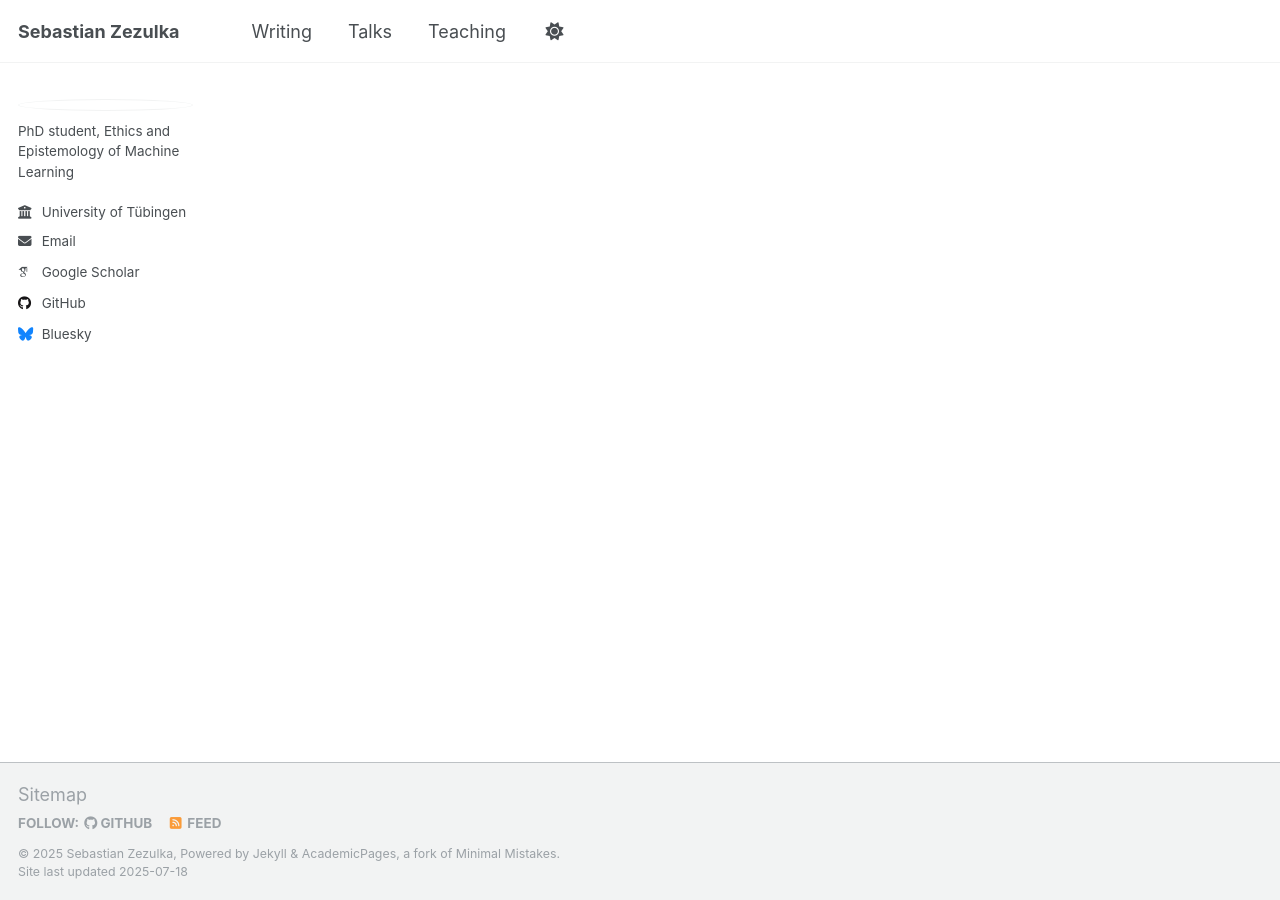
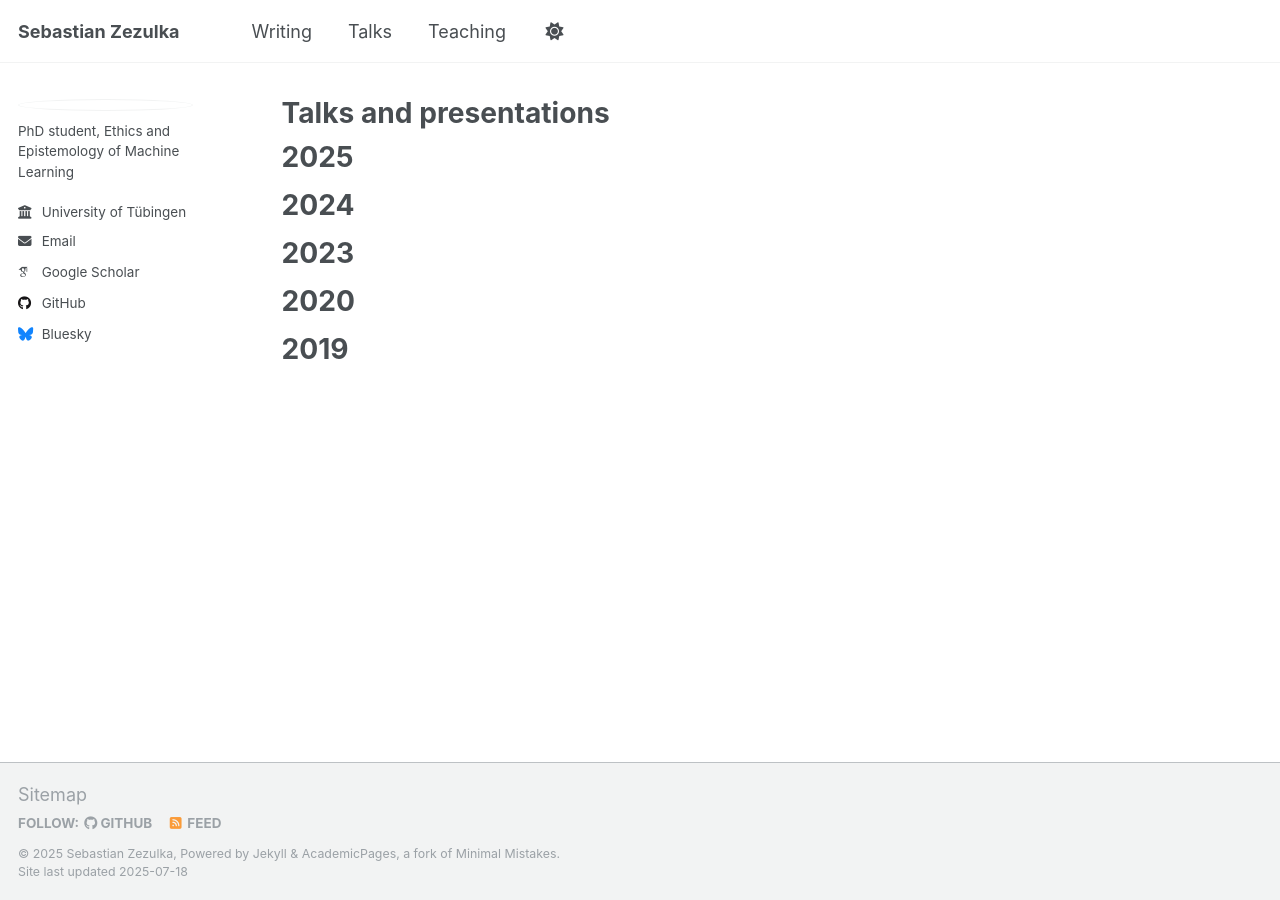
Before and after one commit to sezezulka/sezezulka.github.io, a Jekyll site: the page built from _pages/talks.md, in a window 1280 px wide. Built offline with Jekyll 4.4.1, drawn with Linux system fonts in a browser that asks for light colours; some web fonts are replaced; our own code applies the rules of GitHub Pages for plain Markdown files; a script that is not in the unit is left out.

```diff
--- a/_pages/talks.md
+++ b/_pages/talks.md
@@ -0,0 +1,16 @@
+---
+layout: archive
+title: "Talks and presentations"
+permalink: /talks/
+author_profile: true
+---
+
+# 2025
+
+# 2024
+
+# 2023
+
+# 2020
+
+# 2019
```
Also changed, not shown: _pages/about.md (+1 -1 lines).
